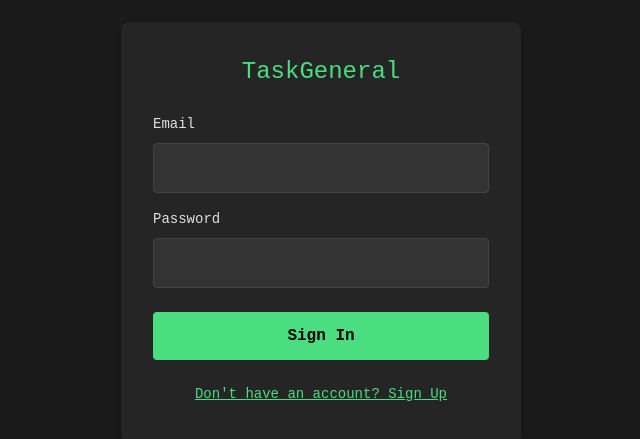
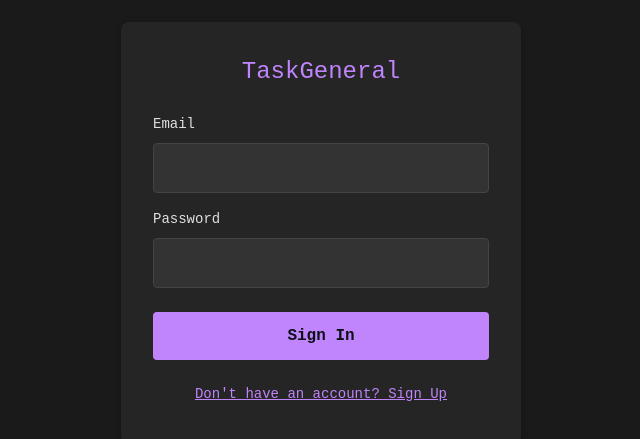
Before and after one commit to Rohanator2314/taskgeneral-web, a React (Vite) app in the folder frontend/: page /login in a window 1280 px wide. Shown: the part 167-606 px from the top of the page, without its empty margins (319-959 px from the left). Built offline with nearby package versions, Linux system fonts and the light colour scheme; no server answers.

Commit message:
feat: change login page accent color from green to purple to match theme
Ultraworked with [Sisyphus](https://github.com/code-yeongyu/oh-my-opencode)

Co-authored-by: Sisyphus <clio-agent@sisyphuslabs.ai>

```diff
--- a/frontend/src/auth/LoginPage.tsx
+++ b/frontend/src/auth/LoginPage.tsx
@@ -57,7 +57,7 @@ export default function LoginPage() {
           fontSize: '1.5rem',
           marginBottom: '1.5rem',
           textAlign: 'center',
-          color: '#4ade80'
+          color: '#c084fc'
         }}>
           TaskGeneral
         </h1>
@@ -140,8 +140,8 @@ export default function LoginPage() {
             style={{
               width: '100%',
               padding: '0.75rem',
-              backgroundColor: loading ? '#333' : '#4ade80',
-              color: loading ? '#888' : '#000',
+              backgroundColor: loading ? '#333' : '#c084fc',
+              color: loading ? '#888' : '#0d1117',
               border: 'none',
               borderRadius: '4px',
               fontFamily: 'inherit',
@@ -165,7 +165,7 @@ export default function LoginPage() {
             width: '100%',
             padding: '0.5rem',
             backgroundColor: 'transparent',
-            color: '#4ade80',
+            color: '#c084fc',
             border: 'none',
             fontFamily: 'inherit',
             fontSize: '0.875rem',
```
